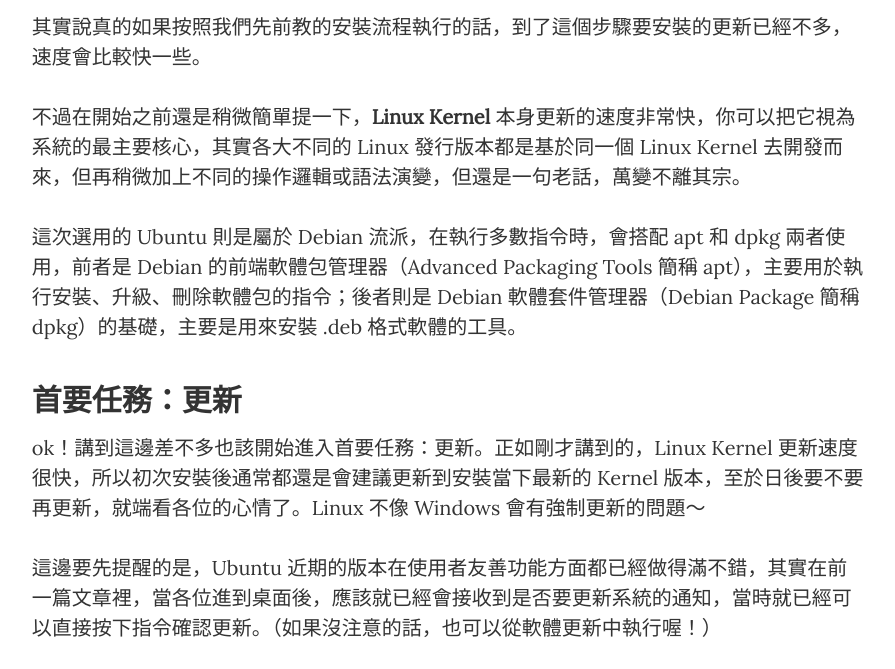
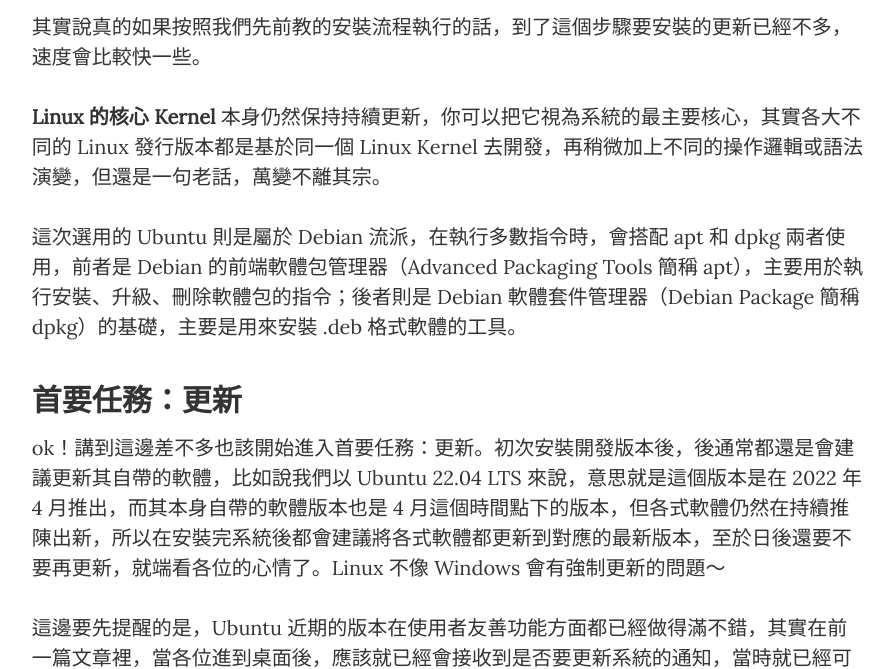
Before and after one commit to Cheng511/codingexp.github.io, a plain HTML site: page blog/lets-learn-linux/learn-linux-from-scratch-part3/index.html in a window 1280 px wide. Shown: the part 1287-1956 px from the top of the page, without its empty margins (192-1087 px from the left). Drawn offline with nearby package versions, Linux system fonts and the light colour scheme.

Commit message:
更正內文

```diff
--- a/blog/lets-learn-linux/learn-linux-from-scratch-part3/index.html
+++ b/blog/lets-learn-linux/learn-linux-from-scratch-part3/index.html
@@ -239,10 +239,10 @@
         <div class="content"><p>今天不管你各位選擇安裝的是哪一款 Linux 發行版本（distro），甚至是哪一套流派的 Linux，在初次安裝完以後都有幾件事情要先做，其中最重要的就是確保系統是最新版。</p>
 <h3 id="apt-和-dpkg">apt 和 dpkg</h3>
 <p>其實說真的如果按照我們先前教的安裝流程執行的話，到了這個步驟要安裝的更新已經不多，速度會比較快一些。</p>
-<p>不過在開始之前還是稍微簡單提一下，<strong>Linux Kernel</strong> 本身更新的速度非常快，你可以把它視為系統的最主要核心，其實各大不同的 Linux 發行版本都是基於同一個 Linux Kernel 去開發而來，但再稍微加上不同的操作邏輯或語法演變，但還是一句老話，萬變不離其宗。</p>
+<p><strong>Linux 的核心 Kernel</strong> 本身仍然保持持續更新，你可以把它視為系統的最主要核心，其實各大不同的 Linux 發行版本都是基於同一個 Linux Kernel 去開發，再稍微加上不同的操作邏輯或語法演變，但還是一句老話，萬變不離其宗。</p>
 <p>這次選用的 Ubuntu 則是屬於 Debian 流派，在執行多數指令時，會搭配 apt 和 dpkg 兩者使用，前者是 Debian 的前端軟體包管理器（Advanced Packaging Tools 簡稱 apt），主要用於執行安裝、升級、刪除軟體包的指令；後者則是 Debian 軟體套件管理器（Debian Package 簡稱 dpkg）的基礎，主要是用來安裝 .deb 格式軟體的工具。</p>
 <h3 id="首要任務更新">首要任務：更新</h3>
-<p>ok！講到這邊差不多也該開始進入首要任務：更新。正如剛才講到的，Linux Kernel 更新速度很快，所以初次安裝後通常都還是會建議更新到安裝當下最新的 Kernel 版本，至於日後要不要再更新，就端看各位的心情了。Linux 不像 Windows 會有強制更新的問題～</p>
+<p>ok！講到這邊差不多也該開始進入首要任務：更新。初次安裝開發版本後，後通常都還是會建議更新其自帶的軟體，比如說我們以 Ubuntu 22.04 LTS 來說，意思就是這個版本是在 2022 年 4 月推出，而其本身自帶的軟體版本也是 4 月這個時間點下的版本，但各式軟體仍然在持續推陳出新，所以在安裝完系統後都會建議將各式軟體都更新到對應的最新版本，至於日後還要不要再更新，就端看各位的心情了。Linux 不像 Windows 會有強制更新的問題～</p>
 <p>這邊要先提醒的是，Ubuntu 近期的版本在使用者友善功能方面都已經做得滿不錯，其實在前一篇文章裡，當各位進到桌面後，應該就已經會接收到是否要更新系統的通知，當時就已經可以直接按下指令確認更新。（如果沒注意的話，也可以從軟體更新中執行喔！）</p>
 
 
```
